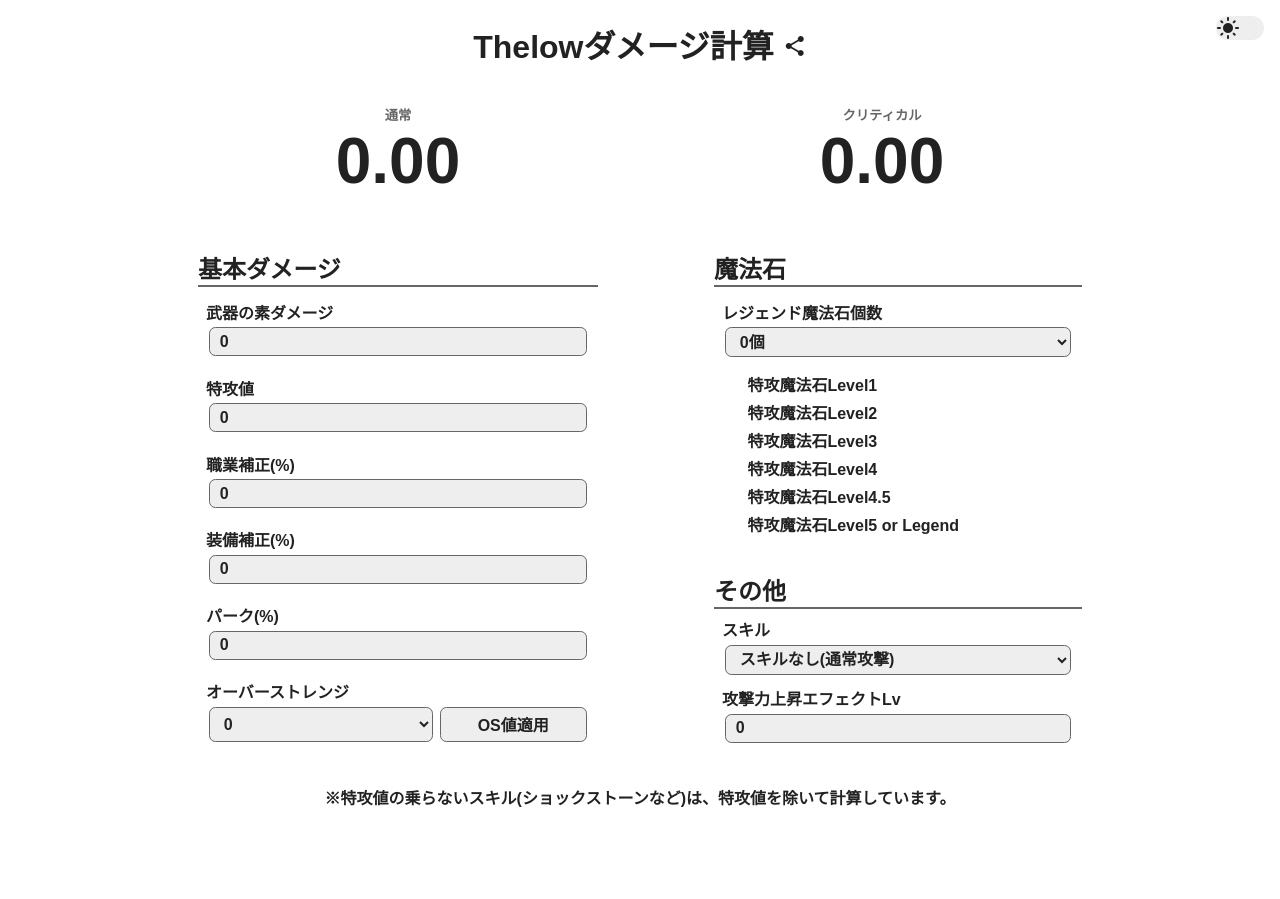
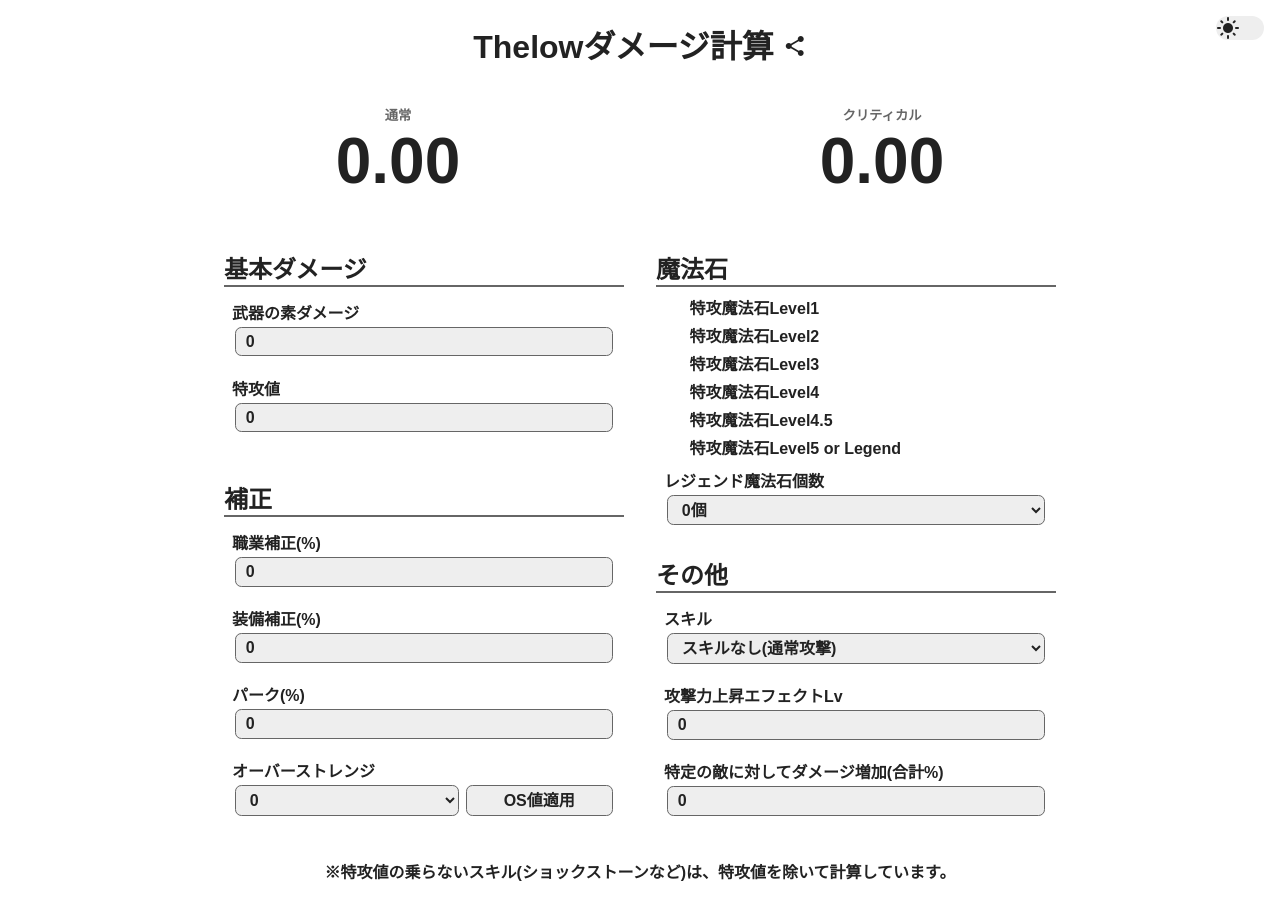
Before and after one commit to taichi3012/ThelowDamageCalculation, a SvelteKit app: page / in a window 1280 px wide. Before the commit the page ends 825 px from the top, so only its background shows below. Built offline with nearby package versions, Linux system fonts and the light colour scheme.

Commit message:
特定の敵に対してダメージ増加の項目を追加
とりあえずコミット

```diff
--- a/src/app.css
+++ b/src/app.css
@@ -34,7 +34,7 @@ input[type="number"] {
   outline: none;
 }
 
-input[type="button"] {
+button {
   color: var(--text-main);
   background: var(--bg-sub);
   border: 1px solid var(--text-sub);
@@ -43,6 +43,7 @@ input[type="button"] {
   margin: 0.2em;
   border-radius: 0.4em;
   outline: none;
+  line-height: 0;
 }
 
 input[type="checkbox"] {
@@ -134,6 +135,14 @@ small {
   justify-content: space-around;
 }
 
+.space-between {
+  justify-content: space-between;
+}
+
+.center {
+  justify-content: center;
+}
+
 .text-big {
   font-size: 4em;
 }
--- a/src/routes/+page.svelte
+++ b/src/routes/+page.svelte
@@ -24,6 +24,7 @@
   let magicStone: { [key: string]: boolean } = data.magicStone;
   let skill = data.skill;
   let strLevel = data.strLevel;
+  let dungeonDamageGain = 0;
 
   let link = "";
   let modal: Modal;
@@ -67,6 +68,7 @@
     scale *= SKILL_DATA[skill!].multiply;
     scale *= strLevel ? 1 + 0.2 * strLevel : 1;
     scale *= 1.06 ** Number(numLegendStone);
+    scale *= (1 + dungeonDamageGain / 100)
 
     normalResult.set(normal * scale);
     criticalResult.set(normal * scale * 1.15);
@@ -165,8 +167,9 @@
         <span class="text-big">{$criticalResult.toFixed(2)}</span>
       </div>
     </div>
-    <div class="params space-around">
-      <div class="basicdamage panel padding">
+    <div class="params center">
+      <div class="vbox panel padding space-between">
+        <div class="category">
           <h2>基本ダメージ</h2>
           <section>
             <label for="weaponDamageInput">武器の素ダメージ</label>
@@ -184,6 +187,9 @@
                 bind:value={specialDamage}
             />
           </section>
+        </div>
+        <div class="category">
+          <h2>補正</h2>
           <section>
             <label for="jobGainInput">職業補正(%)</label>
             <input
@@ -216,29 +222,20 @@
                   <option value={`${i}`}>{i}</option>
                 {/each}
               </select>
-            <input
+              <button
                   class="flex-grow-1 pointer"
                   type="button"
-                value="OS値適用"
                   on:click={applyOverStrength}
-            />
+              >
+                OS値適用
+              </button>
             </div>
           </section>
         </div>
-      <div class="vbox panel">
-        <div class="magicstone padding vbox">
+      </div>
+      <div class="vbox panel padding space-between">
+        <div class="vbox">
           <h2>魔法石</h2>
-          <section class="vbox margin-1/2em">
-            <label for="legendValueSelector"
-            >レジェンド魔法石個数</label
-            >
-            <select bind:value={numLegendStone}>
-              <option value="0">0個</option>
-              <option value="1">1個</option>
-              <option value="2">2個</option>
-              <option value="3">3個</option>
-            </select>
-          </section>
           <section>
             <input
                 id="ms1"
@@ -287,26 +284,46 @@
             />
             <label for="ms5">特攻魔法石Level5 or Legend</label>
           </section>
+          <section class="vbox margin-1/2em">
+            <label for="legendValueSelector">
+              レジェンド魔法石個数
+            </label>
+            <select bind:value={numLegendStone}>
+              <option value="0">0個</option>
+              <option value="1">1個</option>
+              <option value="2">2個</option>
+              <option value="3">3個</option>
+            </select>
+          </section>
         </div>
-        <div class="othereffect">
+        <div class="category">
           <h2>その他</h2>
           <section>
             <label for="skillSelector">スキル</label>
             <select bind:value={skill}>
               {#each Object.keys(SKILL_DATA) as id}
-                <option value={id}>{SKILL_DATA[id].name}</option
-                >
+                <option value={id}>{SKILL_DATA[id].name}</option>
               {/each}
             </select>
           </section>
           <section>
-            <label for="strengthEffectInput"
-            >攻撃力上昇エフェクトLv</label
-            >
+            <label for="strengthEffectInput">
+              攻撃力上昇エフェクトLv
+            </label>
             <input
                 type="number"
                 placeholder="例:5"
                 bind:value={strLevel}
+            />
+          </section>
+          <section>
+            <label for="dungeonDamageGainInput">
+              特定の敵に対してダメージ増加(合計%)
+            </label>
+            <input
+                type="number"
+                placeholder="例:5"
+                bind:value={dungeonDamageGain}
             />
           </section>
         </div>
@@ -358,22 +375,12 @@
     min-width: 40%;
   }
 
-  .basicdamage {
+  .category {
     display: flex;
     flex-direction: column;
   }
 
-  .basicdamage section {
-    display: flex;
-    flex-direction: column;
-    margin: 0.5em;
-  }
-
-  .othereffect {
-    padding: 0 1em;
-  }
-
-  .othereffect section {
+  .category section {
     display: flex;
     flex-direction: column;
     margin: 0.5em;
```
Lines whose indentation alone changed are shown as unchanged.
